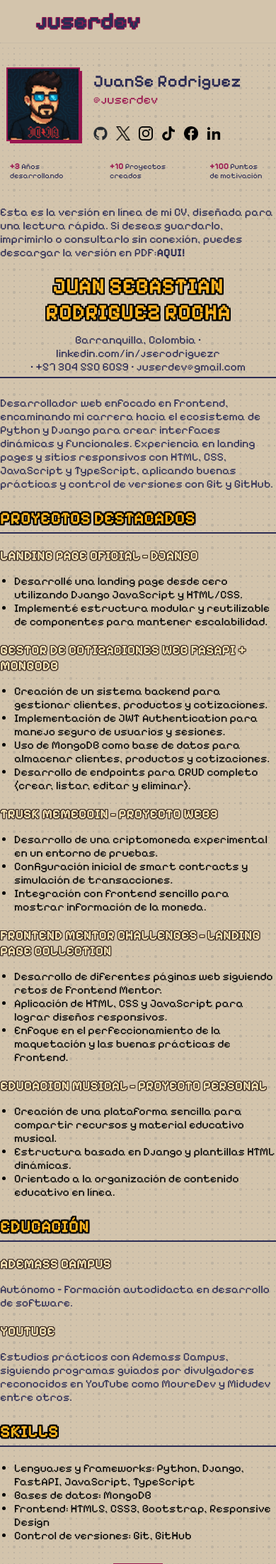
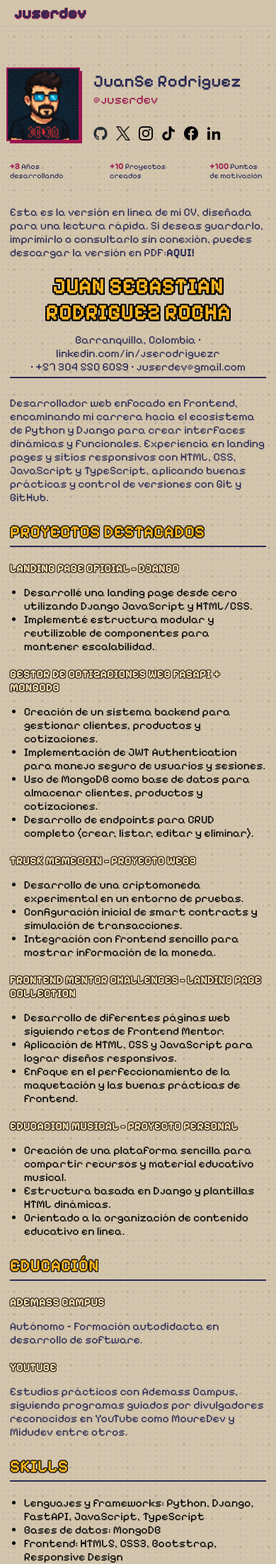
Before and after one commit to JuSeRDev/landing_django, a Django app: page /cv/ in a window 390 px wide. Shown: the top 2204 px of the page at 71% size. Run offline with Django 5.2, Linux system fonts and the light colour scheme.

Commit message:
css responsive terminado

```diff
--- a/landing/static/css/cv.css
+++ b/landing/static/css/cv.css
@@ -74,3 +74,28 @@
 .cv_list_skills{
   padding-top: 20px;
 }
+
+/* ------------------- MEDIA QUERIES ------------------- */
+
+@media (width <= 510px){
+  .cv-container{
+    width: 93%;
+  }
+
+  .cv_title{
+    font-size: 24px;
+    text-shadow:
+    1px 0 var(--title-stroke),
+    -1px 0 var(--title-stroke),
+    0 1px var(--title-stroke),
+    0 -1px var(--title-stroke),
+    1px 1px var(--title-stroke),
+    -1px -1px var(--title-stroke),
+    1px -1px var(--title-stroke),
+    -1px 1px var(--title-stroke);
+  }
+
+  .cv_subtitle{
+    font-size: 16px;
+  }
+}
--- a/landing/static/css/diplomas.css
+++ b/landing/static/css/diplomas.css
@@ -59,3 +59,11 @@
   overflow: visible;
   opacity: 1;
 }
+
+/* ------------------- MEDIA QUERIES ------------------- */
+
+@media (width <= 510px){
+  .container-diplomas{
+    width: 93%;
+  }
+}
--- a/landing/static/css/gestor.css
+++ b/landing/static/css/gestor.css
@@ -28,3 +28,13 @@
   color: var(--acent-text);
   font-weight: 600;
 }
+
+@media (width <= 510px){
+  .gestor-container{
+    width: 93%;
+  }
+
+  .video-iframe{
+    max-height: 300px;
+  }
+}
--- a/landing/static/css/style.css
+++ b/landing/static/css/style.css
@@ -95,9 +95,6 @@ a{
 
 .header-bar{
   background-color: var(--background-color);
-  /* background-color: var(--background-color-transparent);
-  backdrop-filter: blur(3px);
-  -webkit-backdrop-filter: blur(3px); */
   padding: 11px 50px;
   position: fixed;
   top: 0;
@@ -574,6 +571,23 @@ span{
 /* ------------------- END FOOTER ------------------- */
 
 @media (width <= 510px){
+  .header-bar{
+    padding: 5px 20px;
+  }
+
+  .juserdev-title{
+    font-size: 22px;
+    text-shadow:
+      0.5px 0 var(--acent-text, #9A1750),
+      -0.5px 0 var(--acent-text, #9A1750),
+      0 0.5px var(--acent-text, #9A1750),
+      0 -0.5px var(--acent-text, #9A1750),
+      0.5px 0.5px var(--acent-text, #9A1750),
+      -0.5px -0.5px var(--acent-text, #9A1750),
+      0.5px -0.5px var(--acent-text, #9A1750),
+      -0.5px 0.5px var(--acent-text, #9A1750);
+  }
+
   .container-user{
     width: 93%;
   }
```
